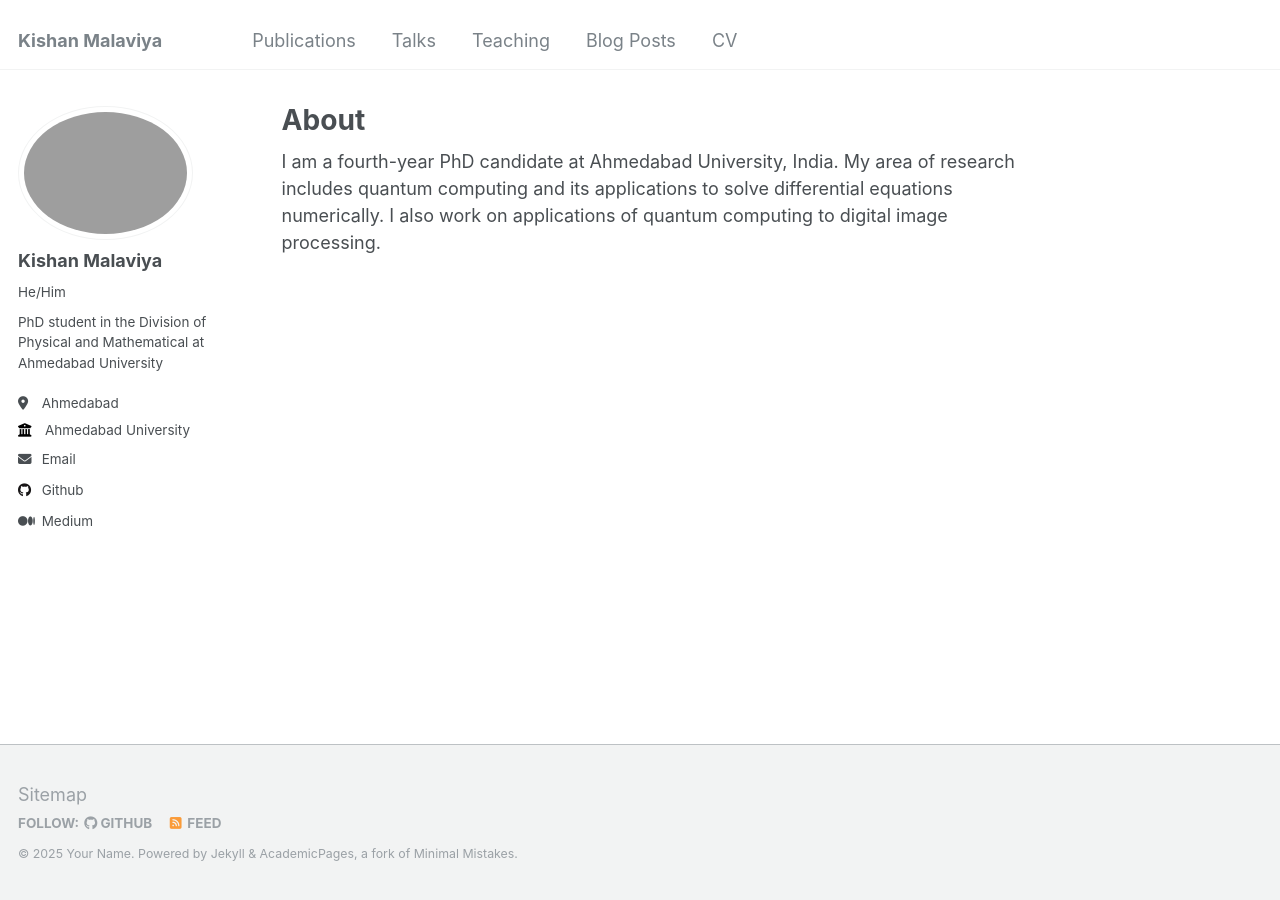
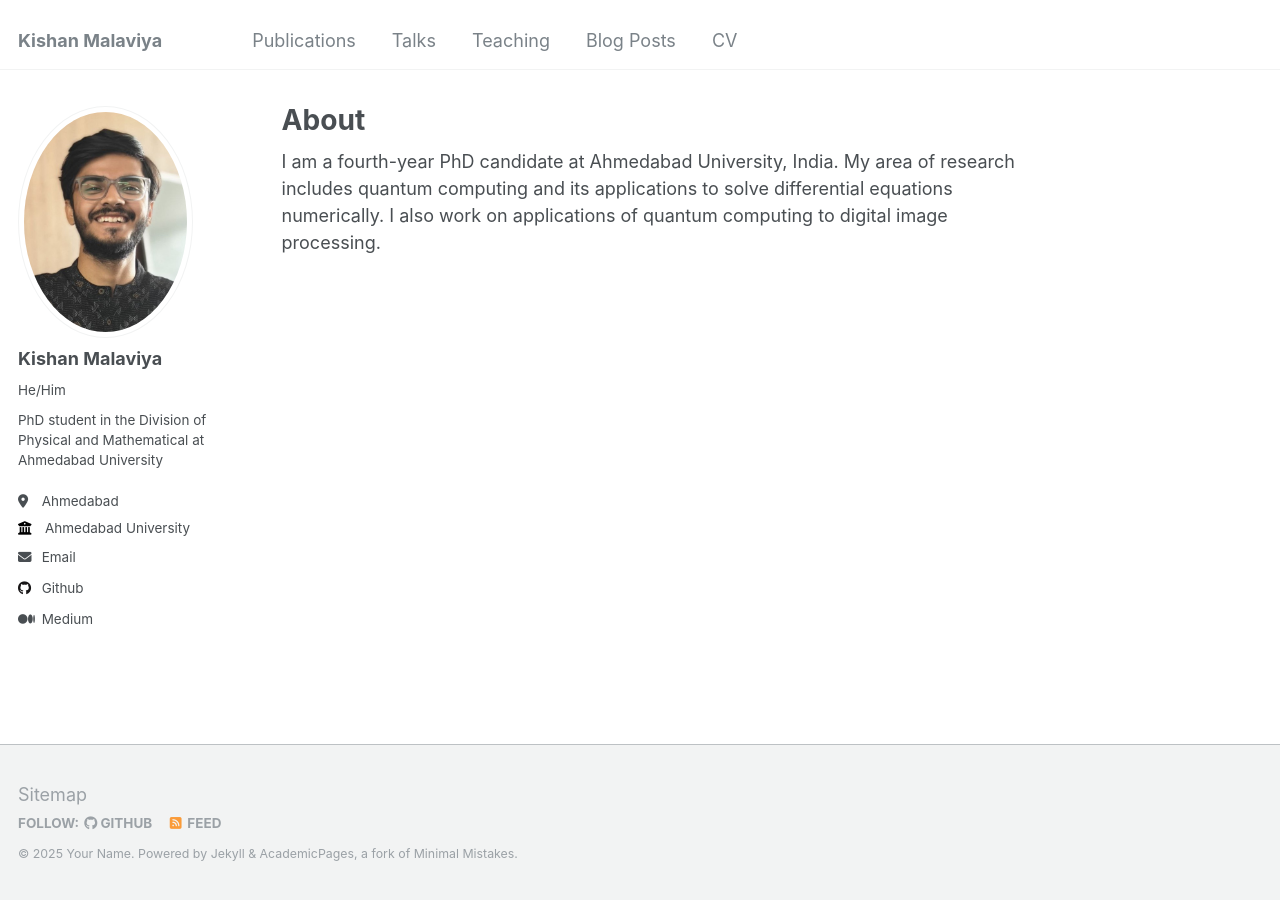
Before and after one commit to MK137/kishan_malaviya.github.io, a Jekyll site: the page built from _pages/about.md, in a window 1280 px wide. Built offline with Jekyll 4.4.1, drawn with Linux system fonts in a browser that asks for light colours.

Commit message:
Update _config.yml

```diff
--- a/_config.yml
+++ b/_config.yml
@@ -21,7 +21,7 @@ repository               : "academicpages/academicpages.github.io"
 #               Additional customization can be done by editing /_includes/author-profile.html
 author:
   # Biographic information
-  avatar           : "IMG_20250311_193733_355.png"
+  avatar           : "Kishan_2.jpg"
   name             : "Kishan Malaviya"
   pronouns         : He/Him # example: "she/her"
   bio              : "PhD student in the Division of Physical and Mathematical at Ahmedabad University"
```
